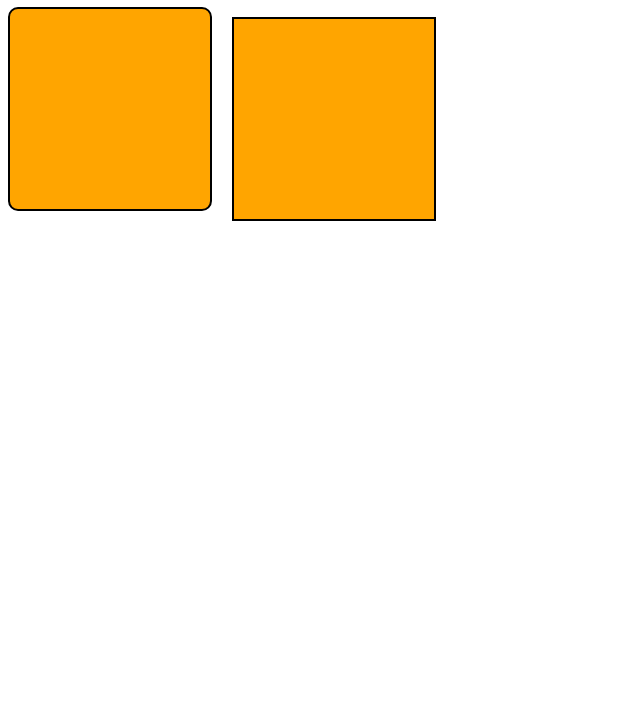
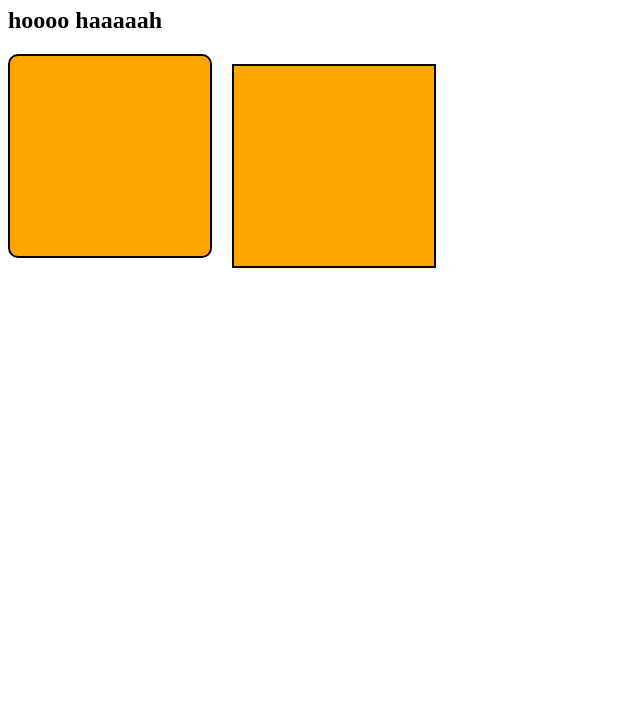
Before and after one commit to hemanth34/mchoco.rep1, a plain HTML site: page index.html in a window 1280 px wide. Shown: the part 73-800 px from the top of the page, without its empty margins (0-640 px from the left). Drawn offline with Linux system fonts and the light colour scheme.

Commit message:
connnnflict

```diff
--- a/index.html
+++ b/index.html
@@ -28,6 +28,7 @@
     </head>
     <body>
      <h1>hello world</h1>
+     <h2>hoooo haaaaah</h2>
      <div id="div1"></div>
      <div id="div2"></div>
 
```
